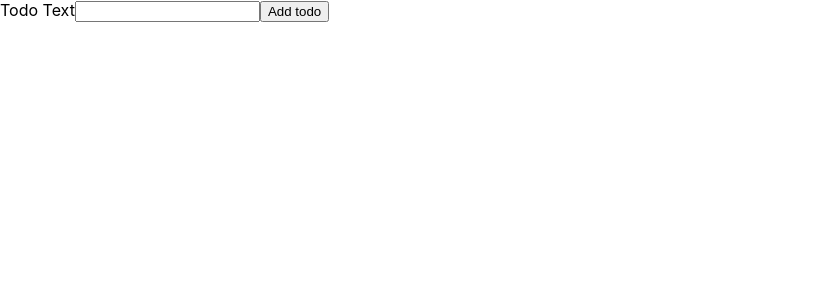
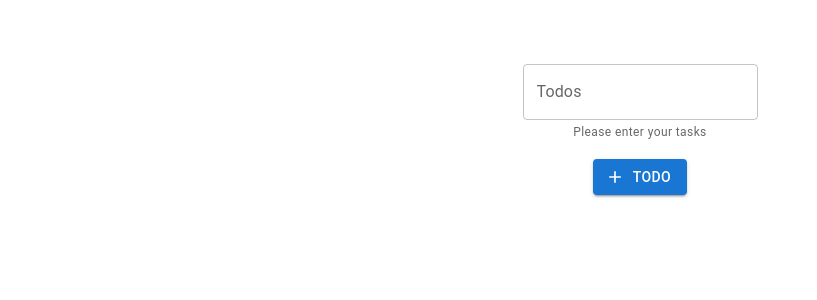
Before and after one commit to arionrefat/to-yare, a Next.js app in the folder client/: page /todo/components/NewTodo in a window 1280 px wide. Shown: the top 300 px of the page, without its empty margins (0-817 px from the left). Built offline with nearby package versions, Linux system fonts and the light colour scheme.

Commit message:
feat: add mui stylings

```diff
--- a/client/package.json
+++ b/client/package.json
@@ -12,6 +12,7 @@
   "dependencies": {
     "@emotion/react": "^11.10.4",
     "@emotion/styled": "^11.10.4",
+    "@mui/icons-material": "^5.10.6",
     "@mui/material": "^5.10.6",
     "@prisma/client": "^4.3.1",
     "@tanstack/react-query": "^4.3.9",
--- a/client/pages/api/getWeather.ts
+++ b/client/pages/api/getWeather.ts
@@ -2,7 +2,6 @@ import axios from "axios";
 import type { NextApiRequest, NextApiResponse } from "next";
 
 const apikey = process.env.OPENWEATHER_API!;
-console.log(apikey);
 
 function url(location: string[], unit: string): string {
   return `https://api.openweathermap.org/data/2.5/weather?lat=${location[0]}&lon=${location[1]}&appid=${apikey}&units=${unit}`;
--- a/client/pages/todo/components/NewTodo.tsx
+++ b/client/pages/todo/components/NewTodo.tsx
@@ -1,4 +1,8 @@
 import { useRef } from 'react';
+import Button from '@mui/material/Button';
+import AddIcon from '@mui/icons-material/Add';
+import TextField from '@mui/material/TextField';
+import { Stack } from '@mui/system';
 
 const NewTodo: React.FC<{ onAddTodo: (text: string) => void }> = (props) => {
   const todoTextInputRef = useRef<HTMLInputElement>(null);
@@ -6,6 +10,7 @@ const NewTodo: React.FC<{ onAddTodo: (text: string) => void }> = (props) => {
   const submitHandler = (event: React.FormEvent) => {
     event.preventDefault();
     const enteredText = todoTextInputRef.current!.value;
+    console.log(enteredText)
 
     if (enteredText.trim().length === 0) {
       return;
@@ -15,10 +20,19 @@ const NewTodo: React.FC<{ onAddTodo: (text: string) => void }> = (props) => {
   };
 
   return (
-    <form onSubmit={submitHandler}>
-      <label>Todo Text</label>
-      <input type='text' id='text' ref={todoTextInputRef} />
-      <button>Add todo</button>
+    <form>
+      <Stack direction='column' spacing={2} p={8}>
+        <TextField
+          helperText='Please enter your tasks'
+          id='demo-helper-text-aligned'
+          label='Todos'
+          inputProps={{ style: { fontFamily: 'Arial', color: 'white' } }}
+          inputRef={todoTextInputRef}
+        />
+        <Button startIcon={<AddIcon />} variant='contained' onClick={submitHandler}>
+          Todo
+        </Button>
+      </Stack>
     </form>
   );
 };
--- a/client/pages/todo/index.tsx
+++ b/client/pages/todo/index.tsx
@@ -22,7 +22,7 @@ function Todos() {
 
   const addTodoHandler = async (todoText: string) => {
     await createTodoM.mutateAsync({
-      userId: "ass",
+      userId: "7a8f47af-b5d9-42e9-833c-375592290d50",
       task: todoText,
     });
   };
--- a/client/styles/globals.css
+++ b/client/styles/globals.css
@@ -6,13 +6,10 @@ body {
     Ubuntu, Cantarell, Fira Sans, Droid Sans, Helvetica Neue, sans-serif;
 }
 
-a {
-  color: inherit;
-  text-decoration: none;
-}
-
 * {
-  box-sizing: border-box;
+  text-align: center;
+  align-items: center;
+  justify-content: center;
 }
 
 @media (prefers-color-scheme: dark) {
@@ -21,6 +18,6 @@ a {
   }
   body {
     color: white;
-    background: black;
+    background: silver;
   }
 }
```
Also changed, not shown: client/pages/index.tsx (+43 -10 lines), client/pages/dashboard/components/clock.tsx (renamed from client/pages/components/clock.tsx), 1 other file (tests, documents, lock files or other folders).
